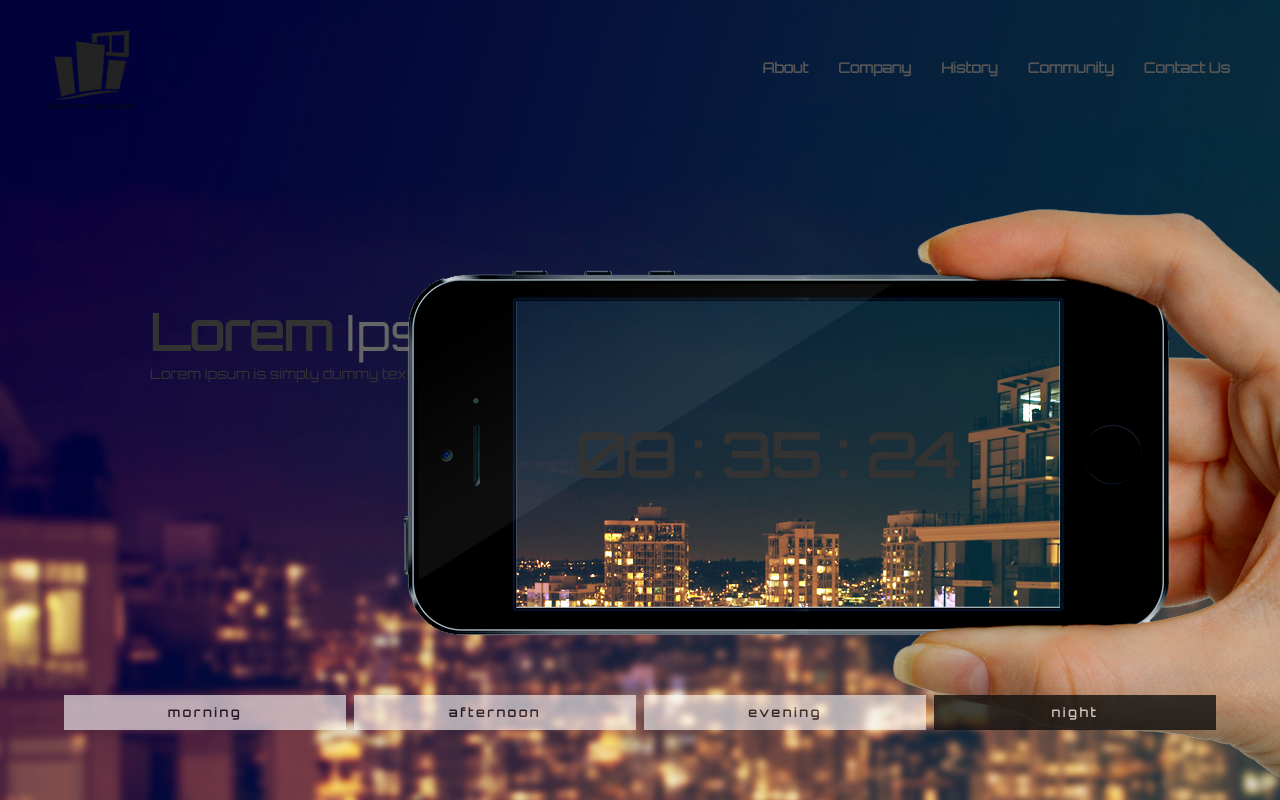
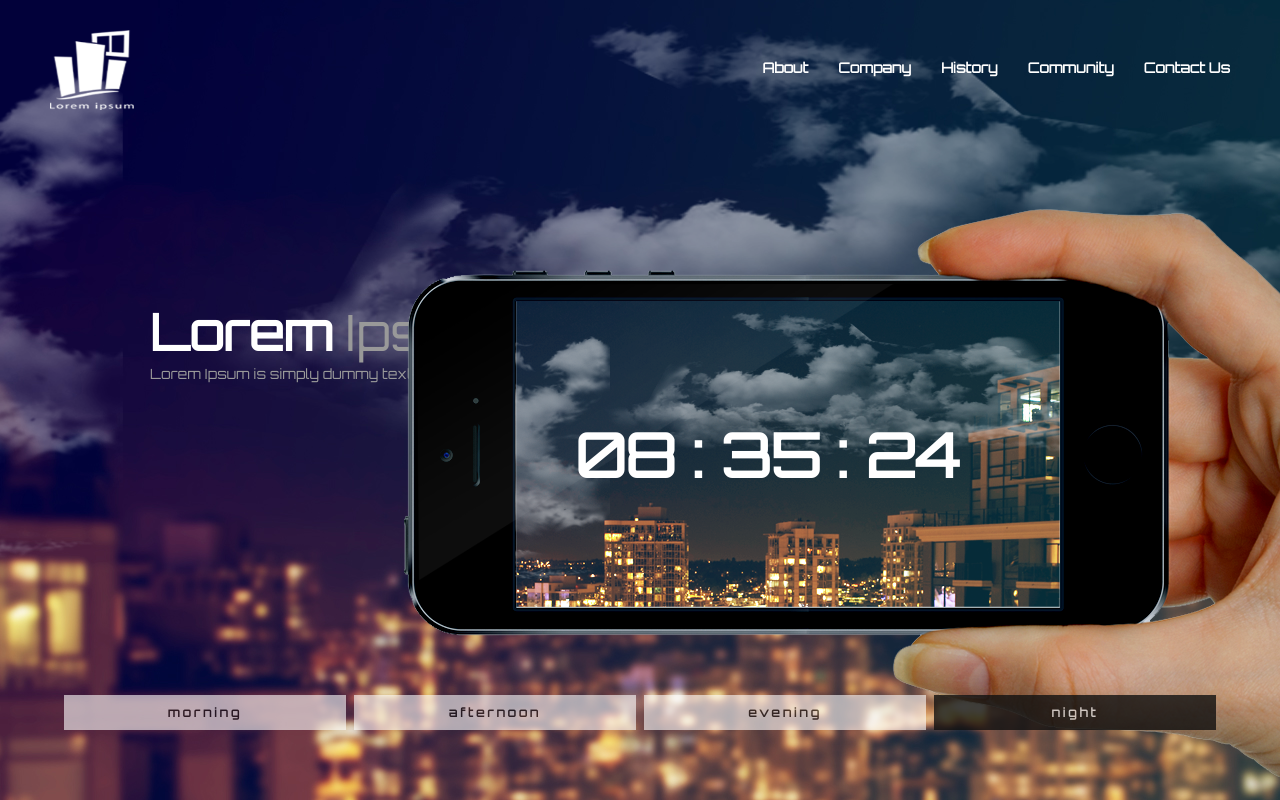
Before and after one commit to iingkejin/JS-clock, a plain HTML site: page index.html in a window 1280 px wide. Both pictures are taken after a click on the item "night". Drawn offline with nearby package versions, Linux system fonts and the light colour scheme.

Commit message:
⚡️ Cloud Animation 완료

```diff
--- a/index.html
+++ b/index.html
@@ -32,8 +32,8 @@
     <div id="phone">
       <p>
         <span>00</span> : <span>00</span> : <span>00</span>
-        <img src="./img/cloud1.png" alt="구름1">
-        <img src="./img/cloud2.png" alt="구름2">
+        <img class="cloud1" src="./img/cloud1.png" alt="구름1">
+        <img class="cloud2" src="./img/cloud2.png" alt="구름2">
       </p>
     </div>
 
--- a/style.css
+++ b/style.css
@@ -22,10 +22,6 @@ a {
 /* 명시한 첫번째 폰트가 없을 경우 기본 폰트 지정 */
 body {
 	font-family: Orbitron, sans-serif;
-}
-
-img {
-  display: none;
 }
 
 #wrapper {
@@ -210,3 +206,121 @@ nav li.on a {
 #wrapper.night #phone {
   background-image: url(./img/phone_night.png);
 }
+
+
+/* night일 경우 로고, 컬러 */
+#wrapper.night h1 {
+  background: url(./img/logo_w.png) no-repeat;
+  background-size: contain;
+}
+
+#wrapper.night .gnb a {
+  color: #fff;
+}
+
+#wrapper.night .gnb li a::after {
+  border-color: #fff;
+}
+
+#wrapper.night strong {
+  color: #fff;
+}
+
+#wrapper.night p,
+#wrapper.night em {
+  color: #999;
+}
+
+#wrapper.night #phone p {
+  color: #fff;
+}
+
+#wrapper > img:nth-child(1) {
+  position: absolute;
+  top: 0;
+  left: 0;
+  opacity: .8;
+  z-index: -1;
+  width: 1200px;
+  animation-name: ani1;
+  animation-duration: 100s;
+  animation-timing-function: linear;
+  animation-iteration-count: infinite;
+}
+
+#wrapper > img:nth-child(2) {
+  position: absolute;
+  top: 20px;
+  left: 0;
+  opacity: .8;
+  z-index: -1;
+  /* name | duration | timing-fuction */
+  animation: ani2 100s linear infinite;
+}
+
+#phone p .cloud1 {
+  width: 600px;
+  position: absolute;
+  top: 0;
+  left: 0;
+  animation: ani3 100s linear infinite;
+}
+
+#phone p .cloud2 {
+  width: 600px;
+  position: absolute;
+  top: 10px;
+  left: 0;
+  animation: ani4 100s linear infinite;
+}
+
+@keyframes ani1 {
+  /* from - to */
+  0% {
+    left: -100vw;
+  }
+  100% {
+    left: 100vw;
+  }
+}
+
+@keyframes ani2 {
+  0% {
+    left: 0;
+  }
+  50% {
+    left: 1200px;
+  }
+  60% {
+    left: -1200px;
+  }
+  100% {
+    left: 0;
+  }
+}
+
+@keyframes ani3 {
+	0% {
+		left: -600px;
+	}
+	100% {
+		left: 600px;
+	}
+}
+
+@keyframes ani4 {
+	0% {
+		left: 0;
+	}
+	50% {
+		left: 540px;
+		opacity: 0;
+	}
+	60% {
+		left: -540px;
+		opacity: 1;
+	}
+	100%{
+		left: 0;
+	}
+}
```
